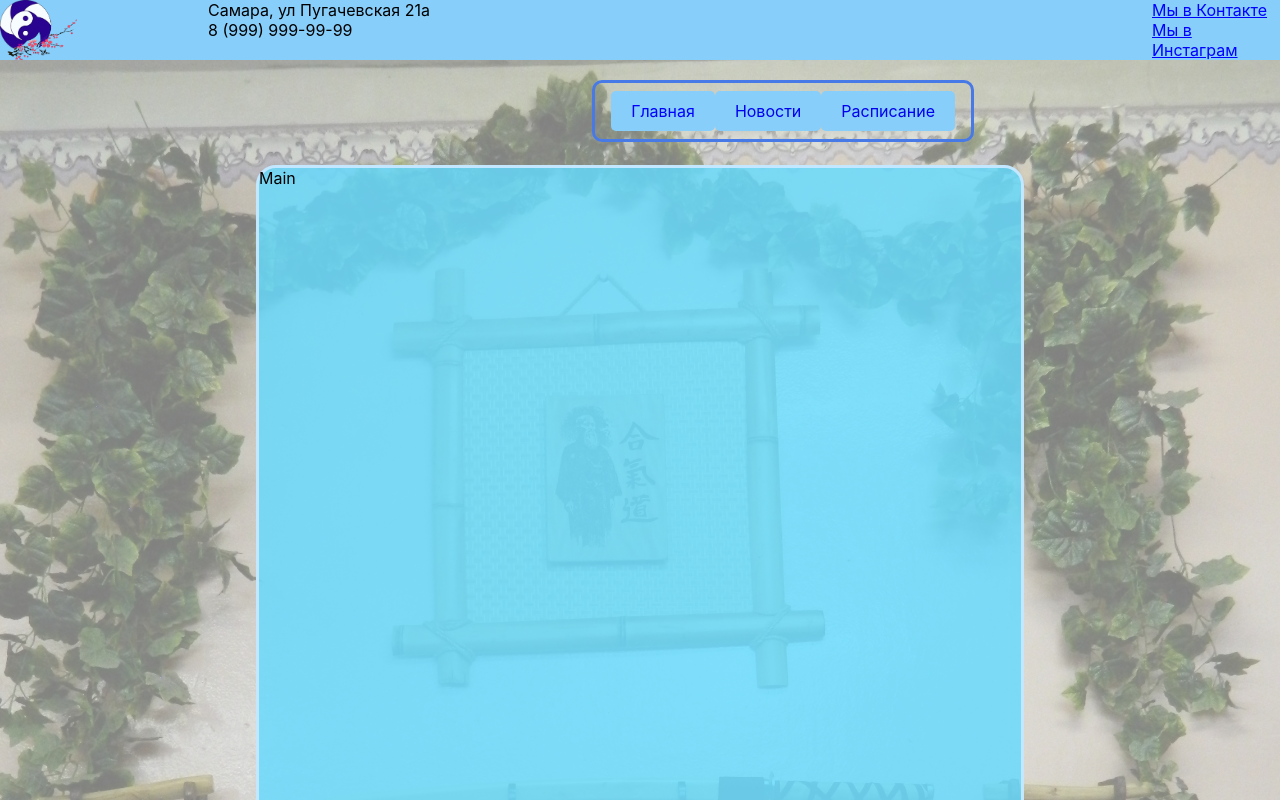
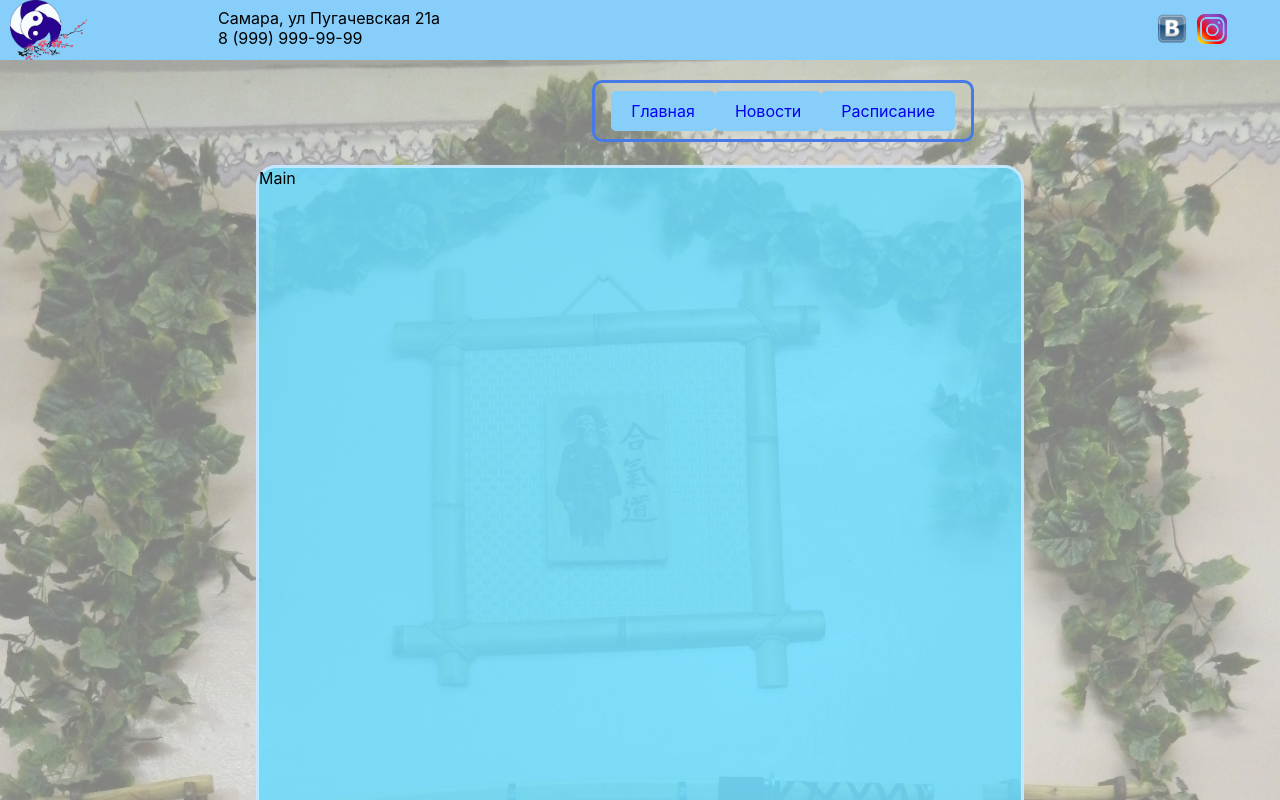
Before and after one commit to dmatveyev/tenchi, a React (Create React App) app: page / in a window 1280 px wide. Shown: the top 800 px of the page. Built offline with nearby package versions, Linux system fonts and the light colour scheme.

Commit message:
Центрирование элементов заголовка. Иконки ссылок на соц сети.

```diff
--- a/src/component/header/Contacts.jsx
+++ b/src/component/header/Contacts.jsx
@@ -8,8 +8,10 @@ class Contacts extends React.Component{
         return(
 
                 <div className={styles.contacts}>
-                    <li><text>Самара, ул Пугачевская 21а</text></li>
-                    <li><text> 8 (999) 999-99-99</text></li>
+                    <div className={styles.block}>
+                        <li><text>Самара, ул Пугачевская 21а</text></li>
+                        <li><text> 8 (999) 999-99-99</text></li>
+                    </div>
                 </div>
 
 
--- a/src/component/header/Contacts.module.css
+++ b/src/component/header/Contacts.module.css
@@ -2,6 +2,13 @@
     width: 30%;
     float: left;
     margin-left: 10%;
+    position: relative;
+}
+
+.block {
+    position:absolute;
+    top:50%;
+    margin-top: 0.5em;
 }
 
 .contacts li {
--- a/src/component/header/Header.module.css
+++ b/src/component/header/Header.module.css
@@ -4,6 +4,7 @@
 }
 
 .logo {
+    margin-left: 10px;
     width: 80px;
     float: left;
 
--- a/src/component/header/Links.jsx
+++ b/src/component/header/Links.jsx
@@ -7,12 +7,15 @@ class Links extends React.Component {
     render() {
         return (
                 <div className={styles.links}>
-                    <li>
-                        <a href="https://vk.com/tenchi_samara" target="_blank">Мы в Контакте</a>
-                    </li>
-                    <li>
-                        <a href="https://www.instagram.com/aikido_tenchi" target="_blank">Мы в Инстаграм</a>
-                    </li>
+                    <div className={styles.block}>
+                        <a href="https://vk.com/tenchi_samara" target="_blank" rel="noopener noreferrer">
+                            <img src="vk.png" alt="vk"/>
+                        </a>
+
+                        <a href="https://www.instagram.com/aikido_tenchi" target="_blank" rel="noopener noreferrer">
+                            <img src="insta.png" alt="vk"/>
+                        </a>
+                    </div>
                 </div>
 
         )
--- a/src/component/header/Links.module.css
+++ b/src/component/header/Links.module.css
@@ -2,11 +2,26 @@
     float: right;
     width: 10%;
     margin: auto;
+    position: relative;
 }
+
+.block {
+    position:absolute;
+    top:50%;
+    margin-top: 0.9em;
+}
+
 .links a {
     color: blue;
+
 }
 
 .links li {
     display: flex;
 }
+
+.links img {
+    margin-right: 5px;
+    margin-left: 5px;
+    width: 30px;
+}
```
Also changed, not shown: public/insta.png (added), public/vk.png (added).
